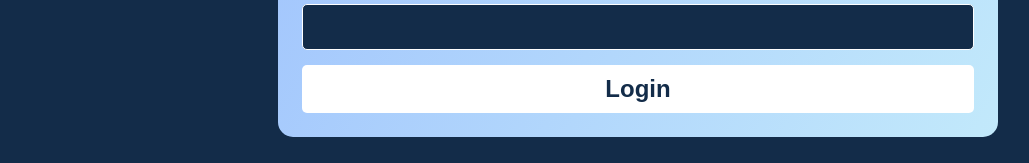
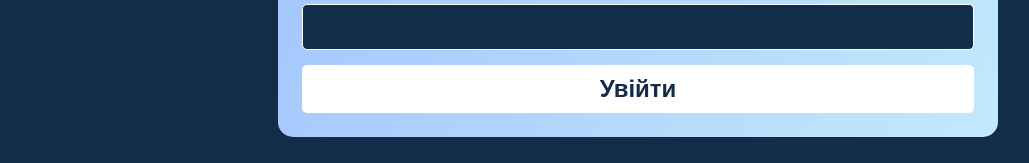
Before and after one commit to kolibri753/eVeteran_chatbot_admin-panel, a Next.js app: page /login in a window 1280 px wide. Shown: the part 446-609 px from the top of the page, without its empty margins (2-1031 px from the left). Built offline with nearby package versions, Linux system fonts and the light colour scheme.

Commit message:
Rename component and change link text

```diff
--- a/src/app/login/page.js
+++ b/src/app/login/page.js
@@ -5,7 +5,7 @@ import styles from "./page.module.css";
 import { useRouter } from "next/navigation";
 import Logo from "../components/logo/logo";
 
-const auth = () => {
+const Login = () => {
 	const [username, setUsername] = useState("");
 	const [password, setPassword] = useState("");
 	const router = useRouter();
@@ -51,11 +51,11 @@ const auth = () => {
 					/>
 				</div>
 				<button type="submit" className={styles.auth__button}>
-					Login
+					Увійти
 				</button>
 			</form>
 		</div>
 	);
 };
 
-export default auth;
+export default Login;
```
